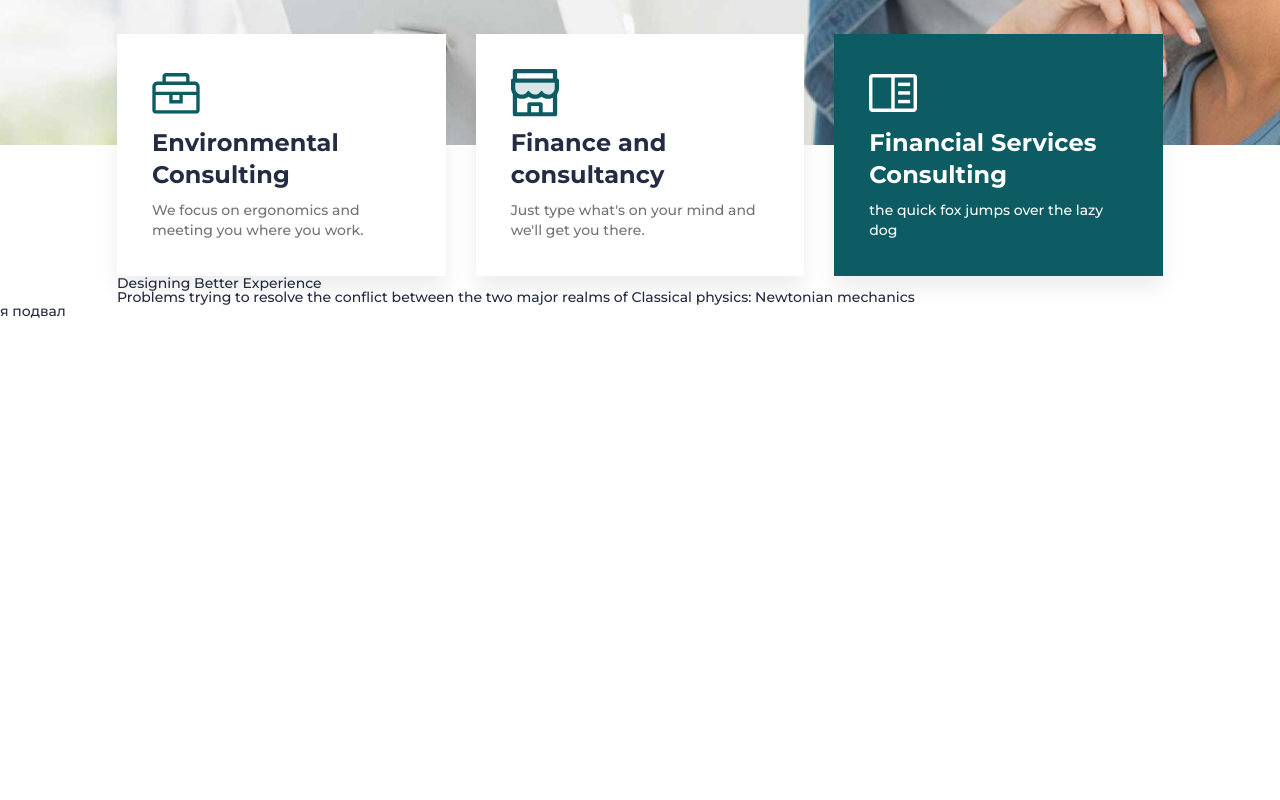
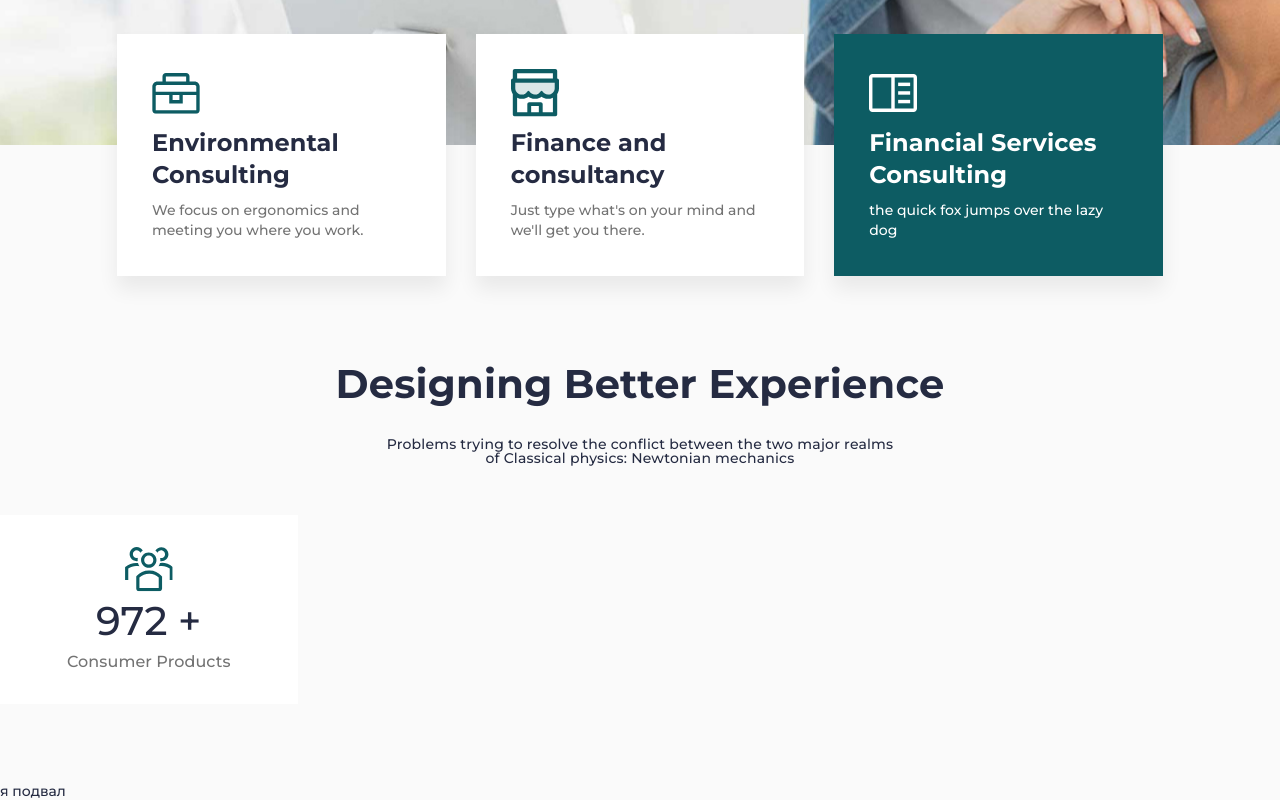
Before and after one commit to CaptainGinny/Project-layout-training.github.io, a plain HTML site: page index.html in a window 1280 px wide. Shown: the part 646-1446 px from the top of the page. Before the commit the page ends 964 px from the top, so only its background shows below. Drawn offline with Linux system fonts and the light colour scheme.

Commit message:
2.40.40 work advatages

```diff
--- a/index.html
+++ b/index.html
@@ -94,17 +94,19 @@
             <div class="advantages__container _container">
                <div class="advantages__header header-block">
                   <h2 class="header-block__title">Designing Better Experience</h2>
-                  <div class="header-block__sub-title">
-                     Problems trying to resolve the conflict between the two major realms of Classical physics:
+                  <br class="header-block__sub-title">
+                  Problems trying to resolve the conflict between the two major realms </br> of Classical physics:
                   Newtonian mechanics
                </div>
             </div>
             <div class="advantages__body">
                <div class="advantages__column">
                   <div class="advantages__item">
-                        <div class="advantages__icon"></div>
-                        <div class="advantages__value"></div>
-                        <div class="advantages__text"></div>
+                     <div class="advantages__icon">
+                        <img src="/img/advantages/01.svg" alt="Consumer Products">
+                     </div>
+                     <div class="advantages__value">972 +</div>
+                     <div class="advantages__text">Consumer Products</div>
                   </div>
                </div>
             </div>
@@ -117,6 +119,6 @@
 
    <script src="/script/script.js"></script>
 </body>
-<!--Закочил 2.27.00-->
+<!--Закочил 2.40.40-->
 
 </html>
--- a/style.css/style.css
+++ b/style.css/style.css
@@ -35,6 +35,7 @@ html,
 body {
    height: 100%;
    line-height: 1;
+   background: #FAFAFA;
    font-size: 14px;
    color: #252B42;
    font-weight: 500;
@@ -163,6 +164,29 @@ body {
    position: relative;
    z-index: 2;
    margin: -111px 0px 0px 0px;
+}
+
+.page__advantages {}
+
+/*------HEADER BLOCK-----------------------------------------------*/
+.header-block {
+   text-align: center;
+   letter-spacing: 0.2px;
+}
+
+.header-block__title {
+   font-size: 40px;
+   line-height: 142%;
+   font-weight: 700;
+}
+
+.header-block__title:not(:last-child) {
+   margin: 0 0 10px 0;
+}
+
+.header-block__sub-title {
+   color: #737373;
+   line-height: 142%;
 }
 
 /*------footer---------------------------------------------*/
@@ -376,3 +400,46 @@ body {
    color: #737373;
    line-height: 142%;
 }
+
+/*------advantages---------------------------------------------*/
+
+.advantages {
+   margin: 80px 0;
+}
+
+.advantages__container {}
+
+
+.advantages__header {
+   margin: 0 0 50px 0;
+}
+
+.advantages__body {
+   display: flex;
+   margin: 0 -15px;
+}
+
+.advantages__column {
+   padding: 0 15px;
+   flex: 0 1 25%;
+}
+
+.advantages__item {
+   background-color: #fff;
+   padding: 30px;
+   text-align: center;
+}
+
+.advantages__icon {}
+
+.advantages__value {
+   font-size: 40px;
+   line-height: 142%;
+}
+
+.advantages__text {
+   letter-spacing: 0.1px;
+   color: #737373;
+   line-height: 150%;
+   font-size: 16px;
+}
```
Also changed, not shown: img/advantages/01.svg (added), img/advantages/02.svg (added), img/advantages/03.svg (added), img/advantages/04.svg (added). Lines whose indentation alone changed are shown as unchanged.
